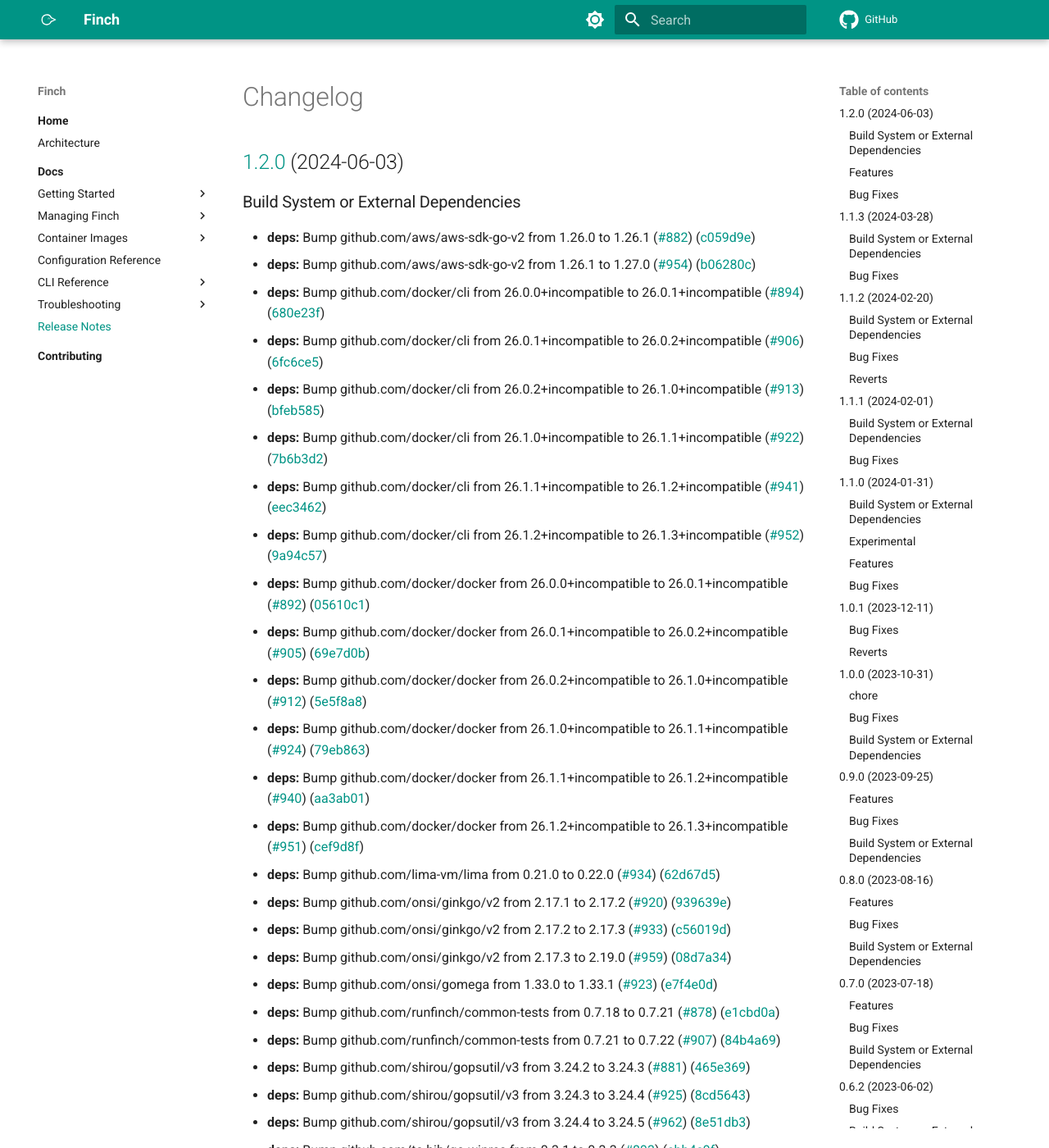
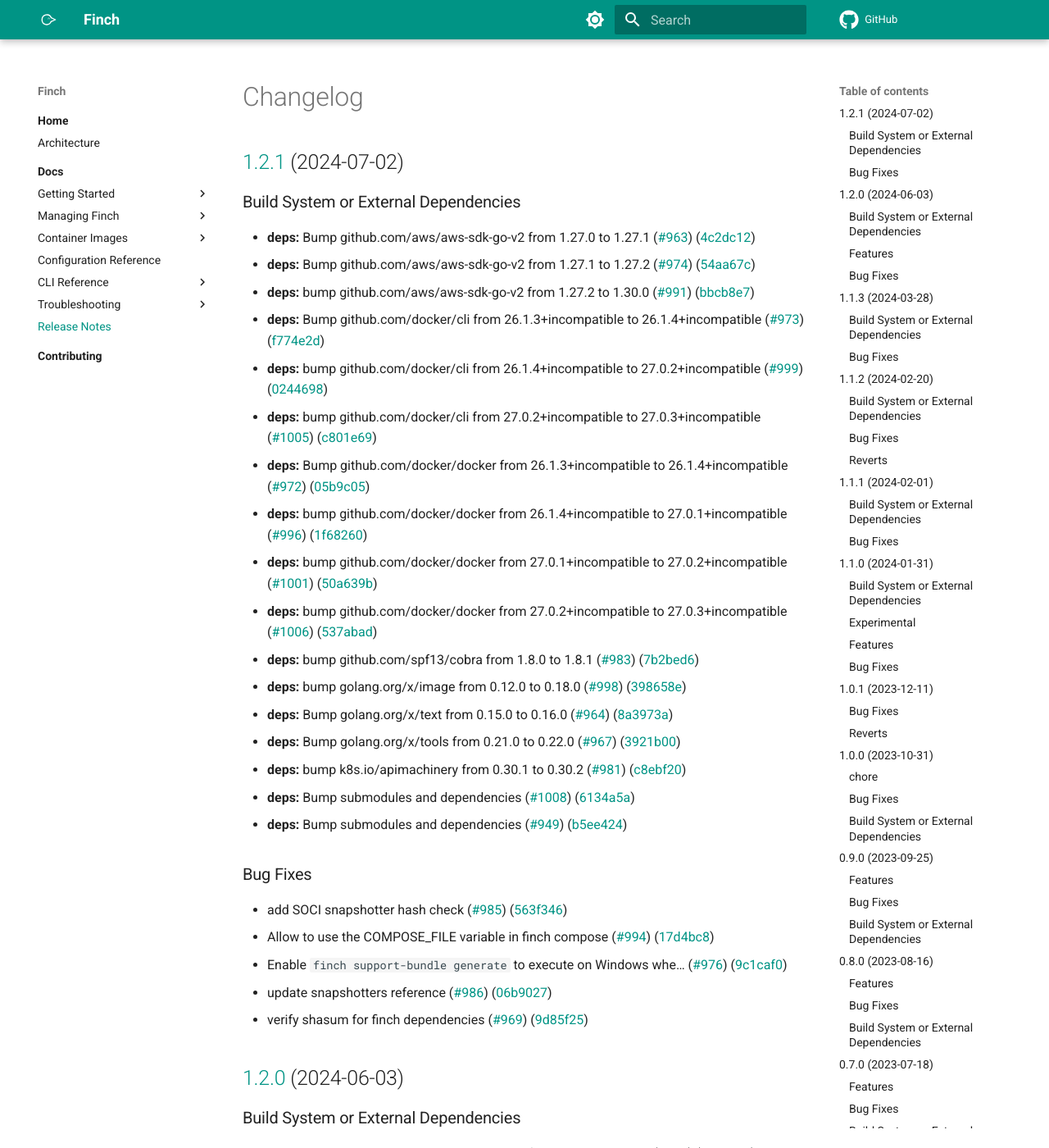
Before and after one commit to runfinch/finch-website, an MkDocs documentation site: the page built from docs/docs/changelog.md, in a window 1280 px wide and 1400 px high. Shown: the whole window at 82% size. Built offline with MkDocs 1.6.1 and Material for MkDocs 9.7.7, drawn with Linux system fonts in a browser that asks for light colours; comment, search, counter and statistics services are not loaded.

Commit message:
[create-pull-request] automated change
Signed-off-by: github-actions[bot] <41898282+github-actions[bot]@users.noreply.github.com>

```diff
--- a/docs/docs/changelog.md
+++ b/docs/docs/changelog.md
@@ -1,4 +1,36 @@
 # Changelog
+
+## [1.2.1](https://github.com/runfinch/finch/compare/v1.2.0...v1.2.1) (2024-07-02)
+
+
+### Build System or External Dependencies
+
+* **deps:** Bump github.com/aws/aws-sdk-go-v2 from 1.27.0 to 1.27.1 ([#963](https://github.com/runfinch/finch/issues/963)) ([4c2dc12](https://github.com/runfinch/finch/commit/4c2dc1220c51990ebd3f96b973d05e30122a4b8d))
+* **deps:** Bump github.com/aws/aws-sdk-go-v2 from 1.27.1 to 1.27.2 ([#974](https://github.com/runfinch/finch/issues/974)) ([54aa67c](https://github.com/runfinch/finch/commit/54aa67cd50a9f02122f6c4af15e6299aeb56f833))
+* **deps:** bump github.com/aws/aws-sdk-go-v2 from 1.27.2 to 1.30.0 ([#991](https://github.com/runfinch/finch/issues/991)) ([bbcb8e7](https://github.com/runfinch/finch/commit/bbcb8e7fdc518eddeb64d1b6f0b59931a0f8450f))
+* **deps:** Bump github.com/docker/cli from 26.1.3+incompatible to 26.1.4+incompatible ([#973](https://github.com/runfinch/finch/issues/973)) ([f774e2d](https://github.com/runfinch/finch/commit/f774e2d7316da5bb1a29f12ed58ba1ebd08f5a6c))
+* **deps:** bump github.com/docker/cli from 26.1.4+incompatible to 27.0.2+incompatible ([#999](https://github.com/runfinch/finch/issues/999)) ([0244698](https://github.com/runfinch/finch/commit/0244698ebe15f215941a875692246ba5c81cbdea))
+* **deps:** bump github.com/docker/cli from 27.0.2+incompatible to 27.0.3+incompatible ([#1005](https://github.com/runfinch/finch/issues/1005)) ([c801e69](https://github.com/runfinch/finch/commit/c801e690330dd44b9e5501dad529543d88849ab2))
+* **deps:** Bump github.com/docker/docker from 26.1.3+incompatible to 26.1.4+incompatible ([#972](https://github.com/runfinch/finch/issues/972)) ([05b9c05](https://github.com/runfinch/finch/commit/05b9c0506b7c482b916445a4e53664846c5c45b6))
+* **deps:** bump github.com/docker/docker from 26.1.4+incompatible to 27.0.1+incompatible ([#996](https://github.com/runfinch/finch/issues/996)) ([1f68260](https://github.com/runfinch/finch/commit/1f682607bb5430cf88ea50c5c5ba3d4f5299ccc0))
+* **deps:** bump github.com/docker/docker from 27.0.1+incompatible to 27.0.2+incompatible ([#1001](https://github.com/runfinch/finch/issues/1001)) ([50a639b](https://github.com/runfinch/finch/commit/50a639b4ea9c9c1c59a67ed6a26902aae5b01abe))
+* **deps:** bump github.com/docker/docker from 27.0.2+incompatible to 27.0.3+incompatible ([#1006](https://github.com/runfinch/finch/issues/1006)) ([537abad](https://github.com/runfinch/finch/commit/537abadac3acc3e51d81f13e584c6d4e234cd654))
+* **deps:** bump github.com/spf13/cobra from 1.8.0 to 1.8.1 ([#983](https://github.com/runfinch/finch/issues/983)) ([7b2bed6](https://github.com/runfinch/finch/commit/7b2bed648eae4cb915514981da777b9df7729f88))
+* **deps:** bump golang.org/x/image from 0.12.0 to 0.18.0 ([#998](https://github.com/runfinch/finch/issues/998)) ([398658e](https://github.com/runfinch/finch/commit/398658eaff3299d6edf705f922ce1f1732d974cb))
+* **deps:** Bump golang.org/x/text from 0.15.0 to 0.16.0 ([#964](https://github.com/runfinch/finch/issues/964)) ([8a3973a](https://github.com/runfinch/finch/commit/8a3973a4d08e3ed7b33fde4d94a2717126042618))
+* **deps:** Bump golang.org/x/tools from 0.21.0 to 0.22.0 ([#967](https://github.com/runfinch/finch/issues/967)) ([3921b00](https://github.com/runfinch/finch/commit/3921b00807455aacaeb526fe7db8da2f68a81fd3))
+* **deps:** bump k8s.io/apimachinery from 0.30.1 to 0.30.2 ([#981](https://github.com/runfinch/finch/issues/981)) ([c8ebf20](https://github.com/runfinch/finch/commit/c8ebf20285afdc23684866e69ef955021260bcc9))
+* **deps:** Bump submodules and dependencies ([#1008](https://github.com/runfinch/finch/issues/1008)) ([6134a5a](https://github.com/runfinch/finch/commit/6134a5aa96ae424c64101fe91814ca2dcef21555))
+* **deps:** Bump submodules and dependencies ([#949](https://github.com/runfinch/finch/issues/949)) ([b5ee424](https://github.com/runfinch/finch/commit/b5ee42460f58f9ee96b3ae0b908349a04662d20b))
+
+
+### Bug Fixes
+
+* add SOCI snapshotter hash check ([#985](https://github.com/runfinch/finch/issues/985)) ([563f346](https://github.com/runfinch/finch/commit/563f346fa1b5380576213175055e308500a0cdbb))
+* Allow to use the COMPOSE_FILE variable in finch compose ([#994](https://github.com/runfinch/finch/issues/994)) ([17d4bc8](https://github.com/runfinch/finch/commit/17d4bc8fbdf6b80e5070d2aa3ed1c85b112252fb))
+* Enable `finch support-bundle generate` to execute on Windows whe… ([#976](https://github.com/runfinch/finch/issues/976)) ([9c1caf0](https://github.com/runfinch/finch/commit/9c1caf0af243cc925f51e24abc59ed29172ddd21))
+* update snapshotters reference ([#986](https://github.com/runfinch/finch/issues/986)) ([06b9027](https://github.com/runfinch/finch/commit/06b9027d7194a6b8d7cc32f8bc40988fcde5a64a))
+* verify shasum for finch dependencies ([#969](https://github.com/runfinch/finch/issues/969)) ([9d85f25](https://github.com/runfinch/finch/commit/9d85f25c2026032122c05d54fdcf6dcb4031ea86))
 
 ## [1.2.0](https://github.com/runfinch/finch/compare/v1.1.3...v1.2.0) (2024-06-03)
 
```
